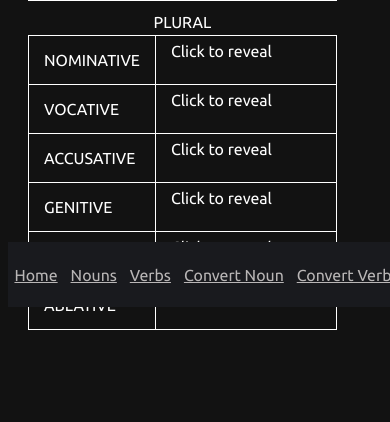
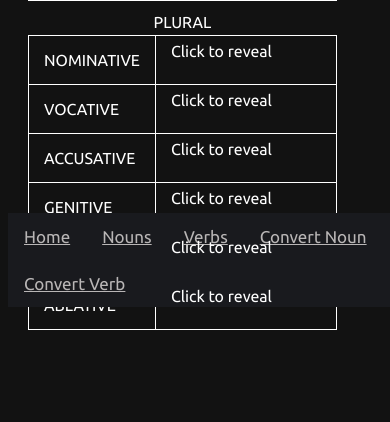
Before and after one commit to VulcanWM/discipulis-flask, a Flask app: page /noun/vir in a window 390 px wide. Shown: the part 537-959 px from the top of the page. Before the commit the page ends 867 px from the top, so only its background shows below. Run offline with Flask 2, Linux system fonts and the light colour scheme.

Commit message:
added a responsive navbar

```diff
--- a/static/main.css
+++ b/static/main.css
@@ -56,7 +56,7 @@ input:focus {
 
 .content {
     padding: 16px;
-    padding-bottom: 65px;
+    padding-bottom: 80px;
 }
 
 strong {
@@ -127,21 +127,21 @@ caption {
 
 .mobile-nav {
   background: rgb(25, 26, 30);
+  overflow: hidden;
   position: fixed;
   bottom: 0;
-    height: 65px;
   width: 100%;
-    display: flex;
-    justify-content: space-around;
-	z-index: 1;
 }
 
 .navlink {
-    display: flex;
-    justify-content: center;
-    align-items: center;
+  float: left;
+  display: block;
   text-decoration: underline;
   color: #b9b6b6;
+  text-align: center;
+  padding: 14px 16px;
+  text-decoration: underline;
+  font-size: 17px;
 }
 
 .navlink:hover {
```
Lines whose indentation alone changed are shown as unchanged.
